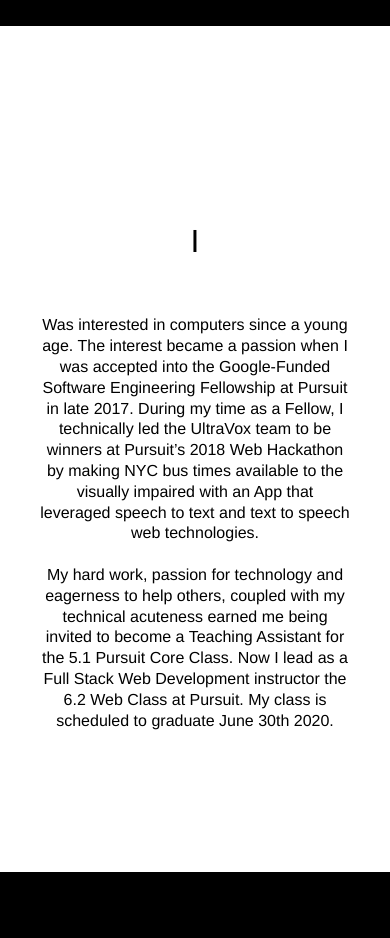
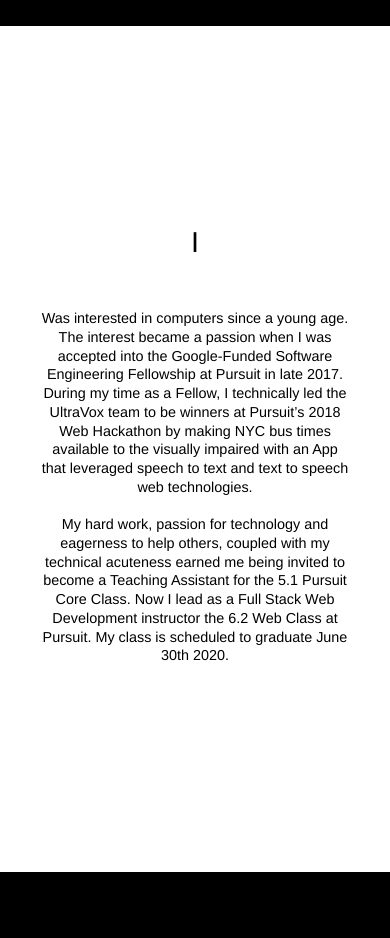
Before and after one commit to alejo4373/Alejandrofran.co, a React (Create React App) app: page / in a window 390 px wide. Shown: the part 820-1758 px from the top of the page. Built offline with nearby package versions, Linux system fonts and the light colour scheme.

Commit message:
reduce bio font-size and remove title top margin for small screens

```diff
--- a/src/Styles/Bio.css
+++ b/src/Styles/Bio.css
@@ -5,7 +5,18 @@
 }
 
 .bio .content {
+  /* border: 1px solid black; */
   max-width: 500px;
-  padding: 10%;
+  padding: 0 10%;
   line-height: 1.3em;
 }
+
+@media screen and (max-width: 535px) {
+  .bio .content .title {
+    margin-top: 0;
+  }
+
+  .bio .content {
+    font-size: 0.9em;
+  }
+}
```
